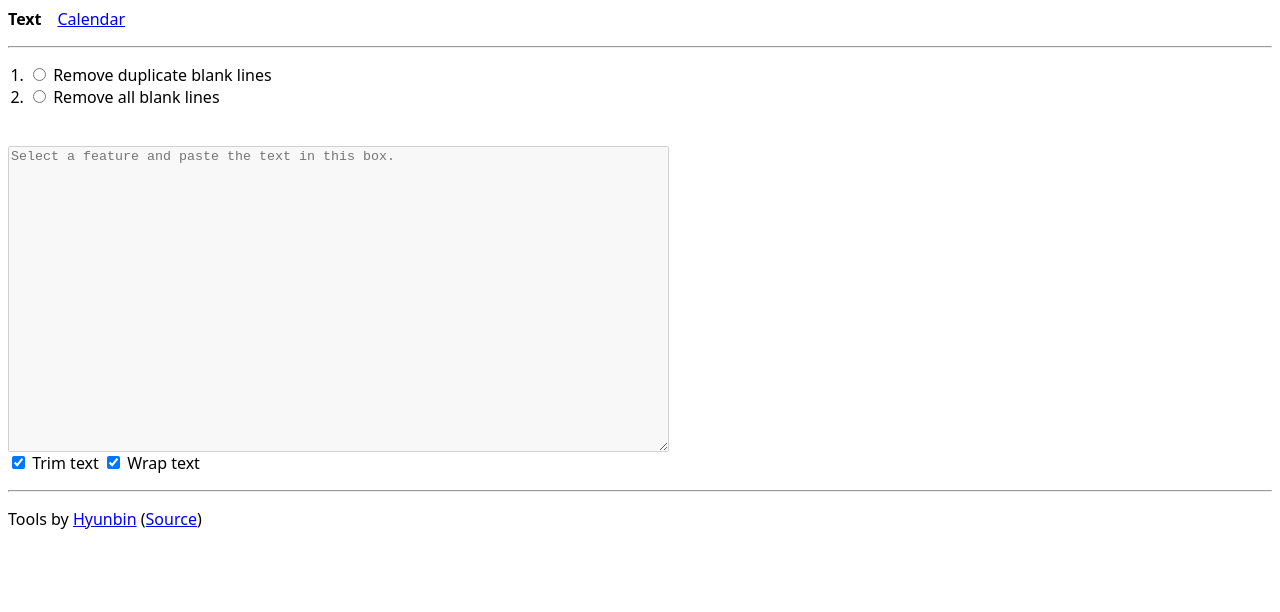
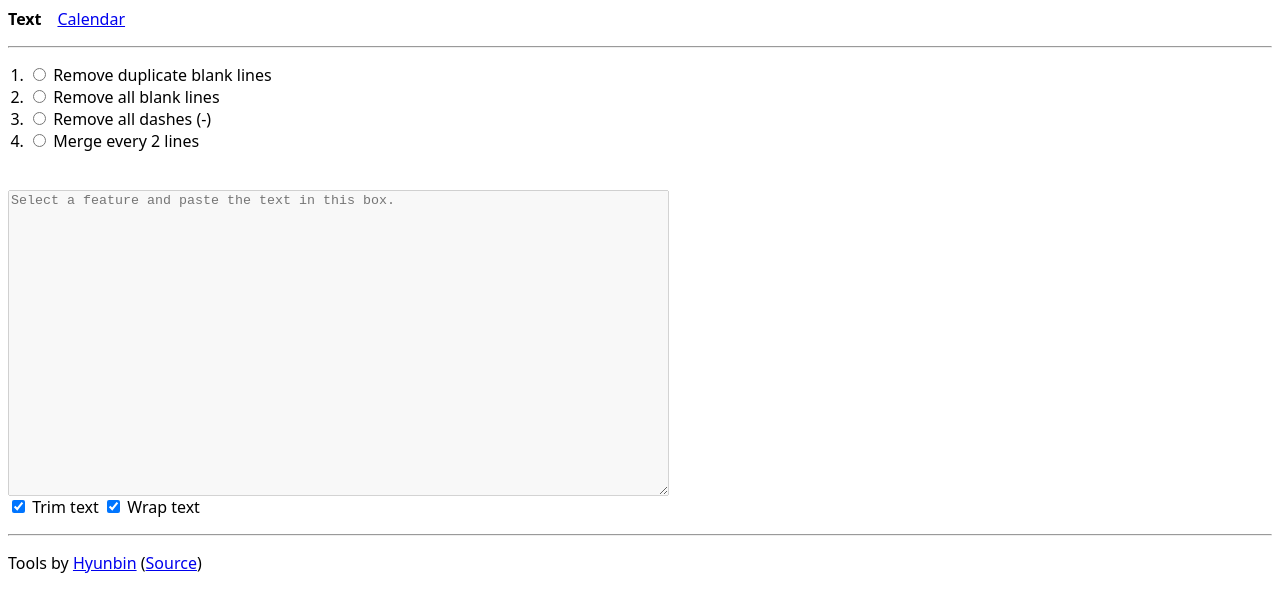
Before and after one commit to hyunbinseo/toolbox, a SvelteKit app: page /text in a window 1280 px wide. Shown: the top 612 px of the page. Built offline with nearby package versions, Linux system fonts and the light colour scheme.

Commit message:
feat: add dash removal, line merger

```diff
--- a/src/routes/text/+page.svelte
+++ b/src/routes/text/+page.svelte
@@ -9,11 +9,23 @@
 	const presets: Array<{ description: string; fn: (text: string) => string }> = [
 		{
 			description: 'Remove duplicate blank lines',
-			fn: (text) => text.replaceAll(/(\n *){3,}/g, '\n\n')
+			fn: (text) => text.replace(/(\r?\n *){3,}/g, '\n\n')
 		},
 		{
 			description: 'Remove all blank lines',
-			fn: (text) => text.replaceAll(/(\n *){2,}/g, '\n')
+			fn: (text) => text.replace(/(\r?\n *){2,}/g, '\n')
+		},
+		{
+			description: 'Remove all dashes (-)',
+			fn: (text) => text.replace(/-/g, '')
+		},
+		{
+			description: 'Merge every 2 lines',
+			fn: (text) =>
+				text
+					.match(/^.*\r?\n.*(?=\r?\n)?$/gm)
+					?.map((twoLines) => twoLines.replace(/ *\r?\n */, ': ').trim())
+					.join('\n') || ''
 		}
 	];
 
```
